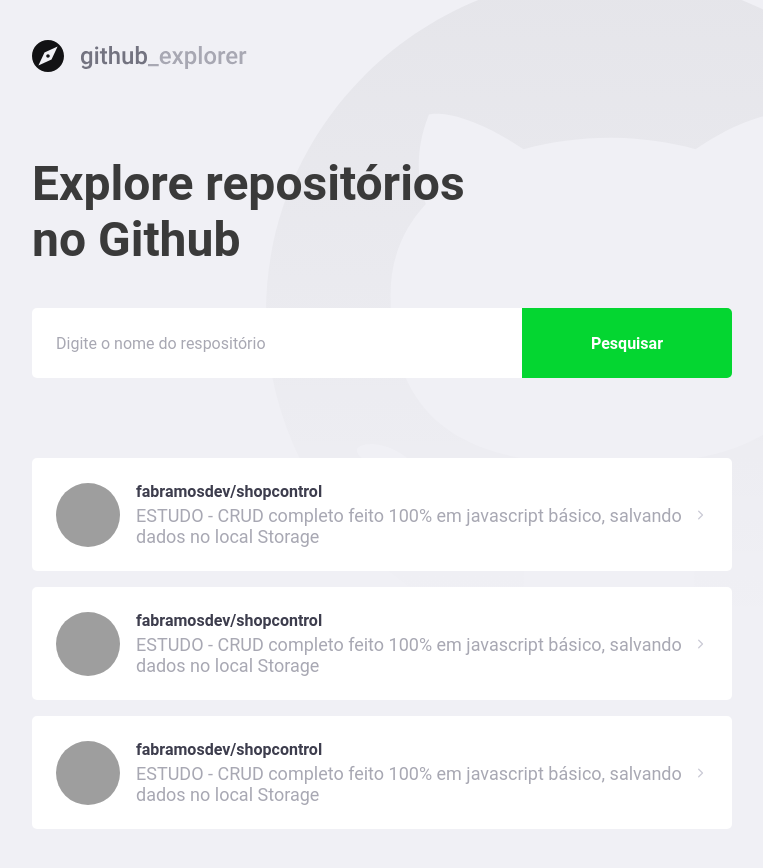
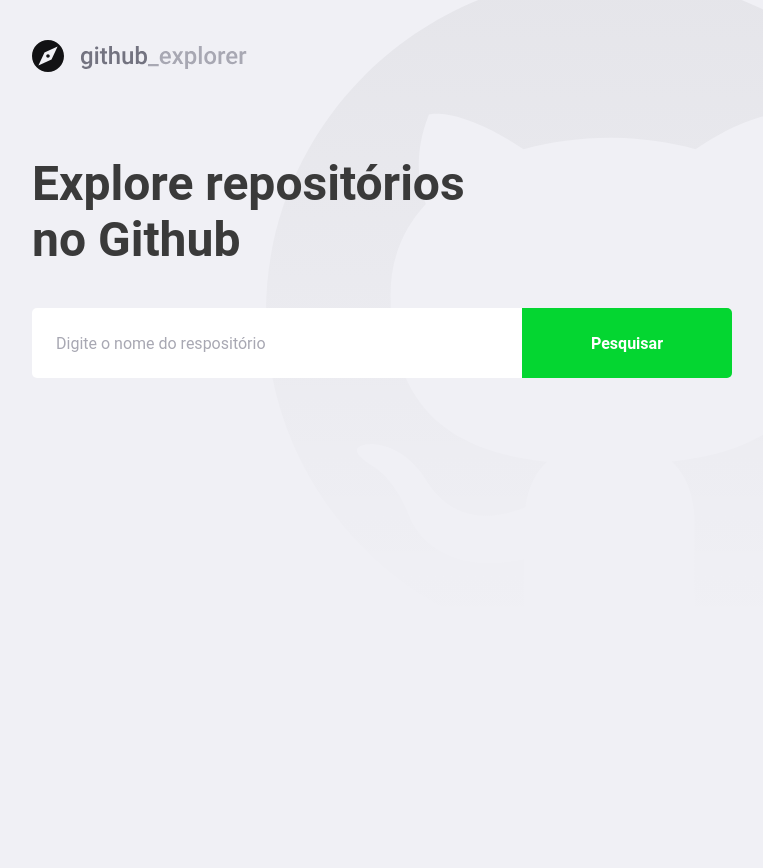
Before and after one commit to fabramosdev/github-explorer, a React (Create React App) app: page / in a window 1280 px wide. Shown: the whole page, without its empty margins (148-911 px from the left). After the commit the page ends 800 px from the top, so only its background shows below. Built offline with nearby package versions, Linux system fonts and the light colour scheme; grey boxes are pictures that could not be loaded; the HTML template or start-up script is replaced by a standard one.

Commit message:
Conectando a API do Github via Axios

```diff
--- a/package.json
+++ b/package.json
@@ -10,6 +10,7 @@
     "@types/node": "^12.0.0",
     "@types/react": "^16.9.0",
     "@types/react-dom": "^16.9.0",
+    "axios": "^0.19.2",
     "polished": "^3.6.5",
     "react": "^16.13.1",
     "react-dom": "^16.13.1",
--- a/src/pages/Dashboard/index.tsx
+++ b/src/pages/Dashboard/index.tsx
@@ -1,64 +1,65 @@
-import React from 'react';
+/* eslint-disable camelcase */
+import React, { useState, FormEvent } from 'react';
 import { FiChevronRight } from 'react-icons/fi';
+import api from '../../services/api';
+
 import logoImg from '../../assets/logo.svg';
 import { Title, Form, Repositories } from './styles';
 
+interface Repository {
+  full_name: string;
+  description: string;
+  owner: {
+    login: string;
+    avatar_url: string;
+  };
+}
+
 const Dashboard: React.FC = () => {
+  const [newRepo, setNewRepo] = useState('');
+  const [repositories, setRepositories] = useState<Repository[]>([]);
+
+  async function handleAddRepository(
+    event: FormEvent<HTMLFormElement>,
+  ): Promise<void> {
+    event.preventDefault();
+
+    const response = await api.get<Repository>(`repos/${newRepo}`);
+
+    const repository = response.data;
+
+    setRepositories([...repositories, repository]);
+    setNewRepo('');
+  }
+
   return (
     <>
       <img src={logoImg} alt="Github Explorer" />
       <Title>Explore repositórios no Github</Title>
 
-      <Form>
-        <input type="text" placeholder="Digite o nome do respositório" />
+      <Form onSubmit={handleAddRepository}>
+        <input
+          value={newRepo}
+          onChange={e => setNewRepo(e.target.value)}
+          placeholder="Digite o nome do respositório"
+        />
         <button type="submit">Pesquisar</button>
       </Form>
 
       <Repositories>
-        <a href="teste">
+        {repositories.map(repository => (
+          <a key={repository.full_name} href="teste">
             <img
-            src="https://avatars1.githubusercontent.com/u/37095172?s=460&u=64635859978def290c4c6eff09262b9f19118b97&v=4"
-            alt="Fabiano Ramos"
+              src={repository.owner.avatar_url}
+              alt={repository.owner.login}
             />
             <div>
-            <strong>fabramosdev/shopcontrol</strong>
-            <p>
-              ESTUDO - CRUD completo feito 100% em javascript básico, salvando
-              dados no local Storage
-            </p>
+              <strong>{repository.full_name}</strong>
+              <p>{repository.description}</p>
             </div>
             <FiChevronRight size={20} />
           </a>
-
-        <a href="teste">
-          <img
-            src="https://avatars1.githubusercontent.com/u/37095172?s=460&u=64635859978def290c4c6eff09262b9f19118b97&v=4"
-            alt="Fabiano Ramos"
-          />
-          <div>
-            <strong>fabramosdev/shopcontrol</strong>
-            <p>
-              ESTUDO - CRUD completo feito 100% em javascript básico, salvando
-              dados no local Storage
-            </p>
-          </div>
-          <FiChevronRight size={20} />
-        </a>
-
-        <a href="teste">
-          <img
-            src="https://avatars1.githubusercontent.com/u/37095172?s=460&u=64635859978def290c4c6eff09262b9f19118b97&v=4"
-            alt="Fabiano Ramos"
-          />
-          <div>
-            <strong>fabramosdev/shopcontrol</strong>
-            <p>
-              ESTUDO - CRUD completo feito 100% em javascript básico, salvando
-              dados no local Storage
-            </p>
-          </div>
-          <FiChevronRight size={20} />
-        </a>
+        ))}
       </Repositories>
     </>
   );
--- a/src/pages/Dashboard/styles.ts
+++ b/src/pages/Dashboard/styles.ts
@@ -75,7 +75,8 @@
     }
 
     div {
-      margin-left: 16px;
+      margin: 0 16px;
+      flex: 1;
 
       strong {
         font-size: 16px;
--- /dev/null
+++ b/src/services/api.ts
@@ -0,0 +1,7 @@
+import axios from 'axios';
+
+const api = axios.create({
+  baseURL: 'https://api.github.com',
+});
+
+export default api;
```
Also changed, not shown: .eslintrc.json, 1 other file (tests, documents, lock files or other folders). Lines whose indentation alone changed are shown as unchanged.
